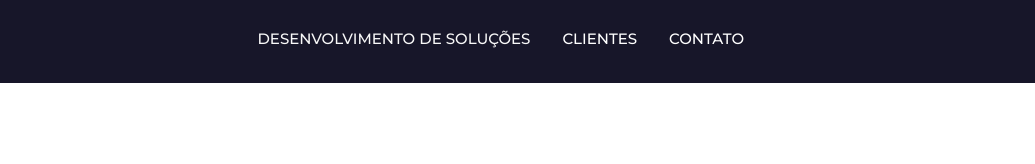
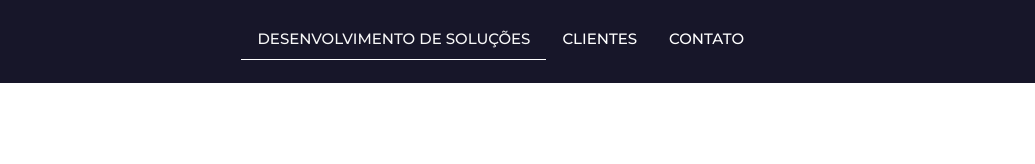
Before and after one commit to Vinicios-Developer/Web-project, a plain HTML site: page index.html in a window 1280 px wide. In both pictures the pointer is over the link "DESENVOLVIMENTO DE SOLUÇÕES". Shown: the full height of the page, 245-1280 px from the left. Drawn offline with nearby package versions, Linux system fonts and the light colour scheme.

Commit message:
arquivo css modificado

```diff
--- a/style.css
+++ b/style.css
@@ -14,7 +14,7 @@ header #first-child-header{
 
 nav ul li a {
     color: #FFFFFF;
-    border-bottom-color: 1px solid #FFFFFF;
+    border-bottom: 1px solid transparent;
     font-size: 15px;
     font-family: 'Montserrat', sans-serif;
     font-weight: 500;
@@ -22,5 +22,5 @@ nav ul li a {
 
 nav ul li a:hover{
     color: #f8f8f8;
-    border-bottom: 1px solid transparent;
+    border-bottom-color: #FFFFFF;
 }
```
